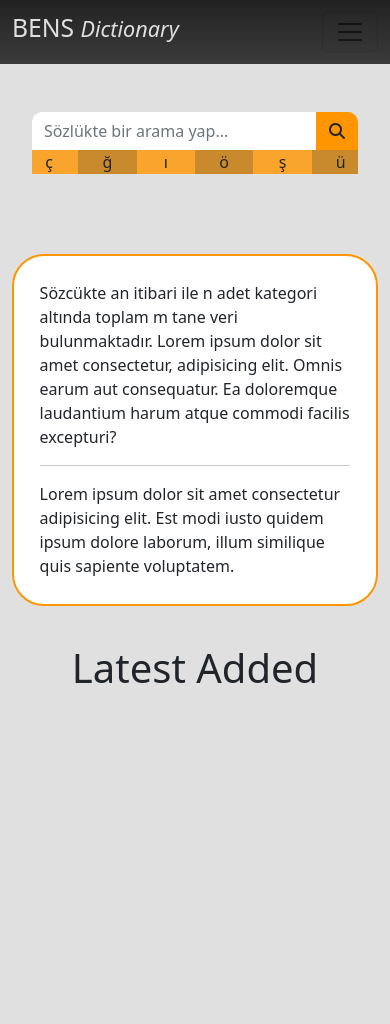
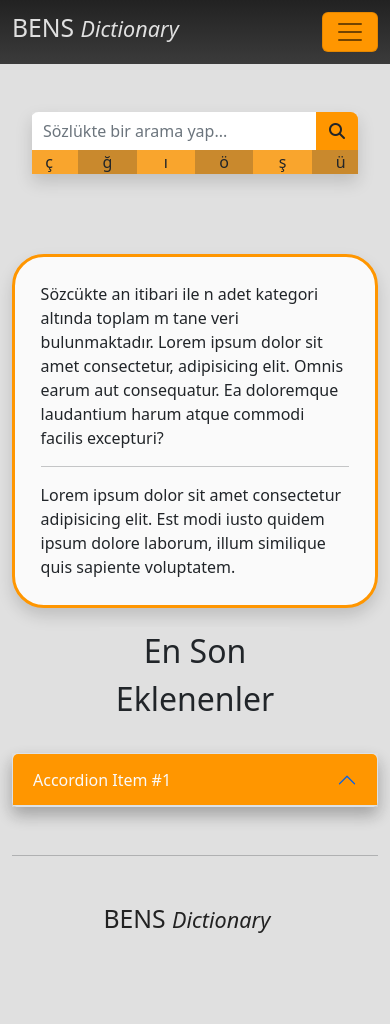
Before and after one commit to sezaiemrekonuk/bensdictionary, a Django app: page / in a window 390 px wide; the page is wider, and only the part inside the window is pictured. Before the commit the page ends 683 px from the top of that part, so only its background shows below. Run offline with Django 4.2, Linux system fonts and the light colour scheme; some libraries are stand-ins or nearby versions.

Commit message:
search functionality added for index page

```diff
--- a/dictionary/templates/dictionary/index.html
+++ b/dictionary/templates/dictionary/index.html
@@ -3,14 +3,15 @@
 {% block title %}Home{% endblock title %}
 {% block content %}
     <div class="container">
-        <section id="searchBox" class="justify-content-center">
+        <form method="POST" action="{% url 'search' %}" id="searchBox" class="justify-content-center">
             <div class="row justify-content-md-center mt-5 text-center">
-                <div class="col-md-6 px-0 overflow-hidden">
+                <div class="col-md-6 px-0 overflow-hidden shadow">
                     <div class="col-12 px-0">
                         <div class="input-group">
-                            <input type="text" id="text-input" class="form-control no-round no-outline no-border top-left-round" placeholder="Sözlükte bir arama yap...">
+                            {% csrf_token %}
+                            <input type="text" id="search-input" name="search-input" class="form-control no-round no-outline no-border top-left-round" placeholder="Sözlükte bir arama yap...">
                             <span class="input-group-btn">
-                                <button class="btn btn-default theme-orange no-round top-right-round" type="button"><i class="fa-solid fa-magnifying-glass"></i></button>
+                                <button class="btn btn-default theme-orange no-round top-right-round" type="submit"><i class="fa-solid fa-magnifying-glass"></i></button>
                             </span>
                         </div>
                     </div>
@@ -24,8 +25,8 @@
                     </div>
                 </div>
             </div>
-        </section>
-        <section id="infoBox" style="margin-top: 5rem;">
+          </form>
+        <section id="infoBox" style="margin-top: 5rem;" class="shadow">
             <div class="infoDiv">
                 <div>
                     Sözcükte an itibari ile n adet kategori altında toplam m tane veri bulunmaktadır. Lorem ipsum dolor sit amet consectetur, adipisicing elit. Omnis earum aut consequatur. Ea doloremque laudantium harum atque commodi facilis excepturi?
@@ -36,9 +37,12 @@
                 </div>
             </div>
         </section>
-        <div name="latest-added" class="position-relative w-100 up-scale" style="margin-top: 1.5rem;">
-            <hr class="w-25 position-absolute" style="left: 37.5%;">
-            <span class="position-absolute latest-added-text">Latest Added</span>
+        <div id="latest-added" class="position-relative w-100 up-scale">
+            <hr class="w-50  position-absolute up-scale" style="left: 25%; margin-top: 1.7rem;">
+            <span class="position-absolute latest-added-text text-center">En Son Eklenenler</span>
+        </div>
+        <div class="accordion margin-accordion shadow" id="accordionExample">
+            {% include 'dictionary/partials/_structure.html' %}
         </div>
     </div>
 
@@ -53,5 +57,5 @@
     for (var i = 0; i < copyButtons.length; i++) {
       copyButtons[i].addEventListener("click", copyText);
     }
-  </script>
+</script>
 {% endblock page_js %}
--- /dev/null
+++ b/dictionary/templates/dictionary/partials/_structure.html
@@ -0,0 +1,12 @@
+<div class="accordion-item shadow">
+    <h2 class="accordion-header" id="headingOne">
+      <button class="accordion-button" type="button" data-bs-toggle="collapse" data-bs-target="#collapseOne" aria-expanded="true" aria-controls="collapseOne">
+        Accordion Item #1
+      </button>
+    </h2>
+    <div id="collapseOne" class="accordion-collapse collapse" aria-labelledby="headingOne" data-bs-parent="#accordionExample">
+      <div class="accordion-body">
+        <strong>This is the first item's accordion body.</strong> It is shown by default, until the collapse plugin adds the appropriate classes that we use to style each element. These classes control the overall appearance, as well as the showing and hiding via CSS transitions. You can modify any of this with custom CSS or overriding our default variables. It's also worth noting that just about any HTML can go within the <code>.accordion-body</code>, though the transition does limit overflow.
+      </div>
+    </div>
+  </div>
--- a/dictionary/views.py
+++ b/dictionary/views.py
@@ -1,5 +1,6 @@
 from django.shortcuts import render
 from .models import Structure
+from . import searcher
 
 # Create your views here.
 
@@ -11,4 +12,7 @@ def index(request):
     return render(request, 'dictionary/index.html', context)
 
 def search(request):
-    return render(request, 'dictionary/search.html')
+    context = {}
+    if request.method == 'POST':
+        context = { 'searchQuery': request.POST.get('search-input') }
+    return render(request, 'dictionary/search.html', context)
--- a/static/css/custom.css
+++ b/static/css/custom.css
@@ -4,7 +4,7 @@
     --theme-orange-dark: rgba(196,116,0,1);
     --theme-orange-dark-low-opacity: rgba(196,116,0,0.8);
     --theme-white: #e0e0e0;
-    --theme-full-white: #ffffff;
+    --theme-full-white: #fafafa;
     --theme-black: #222222;
     --theme-blue: #0069FF;
     --theme-gray: #3b3b3b;
@@ -13,6 +13,7 @@
 
 body {
     background-color: var(--theme-white);
+    overflow-x: hidden;
 }
 
 .theme-bg-color {
@@ -20,8 +21,16 @@ body {
     background: linear-gradient(0deg, var(--theme-gray) 0%, var(--theme-black) 100%);
 }
 
+.theme-color-black {
+    color: var(--theme-black) !important;
+}
+
 .theme-color {
     color: var(--theme-white) !important;
+}
+
+.navbar-toggler.theme-color {
+    background-color: var(--theme-orange) !important;
 }
 
 .nav-link.theme-color:hover {
@@ -91,23 +100,23 @@ body {
 }
 
 .top-left-round{
-    border-top-left-radius: 10px !important;
+    border-top-left-radius: 0.46rem !important;
 }
 
 .top-right-round{
-    border-top-right-radius: 10px !important;
+    border-top-right-radius: 0.46rem !important;
 }
 
 @media screen and (max-width: 768px) {
     #searchBox {
-        scale: 100%;
         padding: 0 2rem;
     }
 }
 @media screen and (min-width: 768px) {
     #searchBox {
         margin-top: 6rem;
-        scale: 130%;
+        padding: 0;
+        scale: 1.3;
     }
 }
 
@@ -116,11 +125,12 @@ body {
 #infoBox {
     background: var(--theme-full-white);
     padding: 1.6rem;
-    border: var(--theme-orange) 2px solid;
+    border: var(--theme-orange) 0.2rem solid;
     border-radius: 2rem;
 }
 
 .latest-added-text {
+    font-size: 2rem;
     padding: 0 1rem;
     background-color: var(--theme-white);
     top: 0.2rem;
@@ -129,5 +139,39 @@ body {
 }
 
 .up-scale {
-    transform: scale(2.5);
+    font-size: 3rem;
 }
+
+.margin-accordion {
+    margin-top: 8rem;
+}
+
+.accordion-button:nth-child(odd){
+    background: var(--theme-orange);
+}
+
+.accordion-button:nth-child(even){
+    background: var(--theme-orange-dark);
+}
+
+.accordion-button:focus {
+    box-shadow: none;
+    border-color: rgba(0,0,0,.125);
+}
+
+.accordion-button:not(.collapsed) {
+    color: var(--theme-full-white) !important;
+}
+
+@media screen and (max-width: 768px) {
+    #latest-added {
+        margin-top: 1rem;
+        padding-bottom: 0.1rem;
+    }
+}
+
+@media screen and (min-width: 768px) {
+    #latest-added {
+        margin-top: 2rem;
+    }
+}
--- a/templates/partials/_footer.html
+++ b/templates/partials/_footer.html
@@ -0,0 +1,8 @@
+<div class="container mt-5"><hr></div>
+<div id="footer" class="theme-color mt-5" style="height: 7.5rem">
+    <div class="container-fluid d-flex row justify-content-center mt-2  align-items-center">
+        <div class="col-6 col-md-4 text-center">
+            <a href="#" class="navbar-brand d-inline-block theme-color-black"><h2>BENS <em class="small">Dictionary</em></h2></a>
+        </div>
+    </div>
+</div>
--- a/templates/partials/_header.html
+++ b/templates/partials/_header.html
@@ -1,7 +1,7 @@
 <nav class="navbar navbar-expand-lg theme-bg-color">
     <div class="container">
         <a href="#" class="navbar-brand theme-color"><h2>BENS <em class="small">Dictionary</em></h2></a>
-        <button class="navbar-toggler" type="button" data-bs-toggle="collapse" data-bs-target="#navbarNav" aria-controls="navbarNav" aria-expanded="false" aria-label="Toggle navigation">
+        <button class="navbar-toggler theme-color" type="button" data-bs-toggle="collapse" data-bs-target="#navbarNav" aria-controls="navbarNav" aria-expanded="false" aria-label="Toggle navigation">
             <span class="navbar-toggler-icon"></span>
           </button>
           <div class="collapse navbar-collapse justify-content-end me-3" id="navbarNav">
```
Also changed, not shown: dictionary/searcher.py (added, +21 -0 lines), dictionary/templates/dictionary/search.html (+6 -1 lines).
